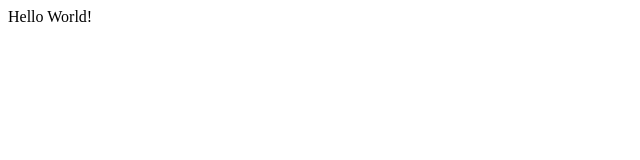
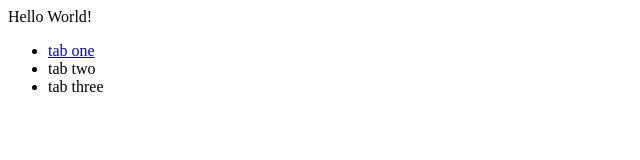
Before and after one commit to Kevin-exe/Kevin-exe.github.io, a plain HTML site: page index.html in a window 1280 px wide. Shown: the whole page, without its empty margins (0-640 px from the left). Drawn offline with Linux system fonts and the light colour scheme.

Commit message:
Added some basic folder structure for html, js, and css files. Testing some list element html and moving between pages. Added gitignore file to ignore IntelliJ-generated files.

```diff
--- a/index.html
+++ b/index.html
@@ -1,6 +1,23 @@
 <!DOCTYPE html>
 <html>
+	<head>
+		<link href="styles/style.css" rel="stylesheet">
+		<title>The Title!</title>
+	</head>
 	<body>
 		<div>Hello World!</div>
+		<ul>
+			<li>
+				<a href="/pages/pageTwo">tab one</a>
+			</li>
+			<li>
+				<a>tab two</a>
+			</li>
+			<li>
+				<a>tab three</a>
+			</li>
+		</ul>
 	</body>
+
+
 </html>
```
Also changed, not shown: pages/pageTwo.html (added, +13 -0 lines), styles/style.css (added), 1 other file.
